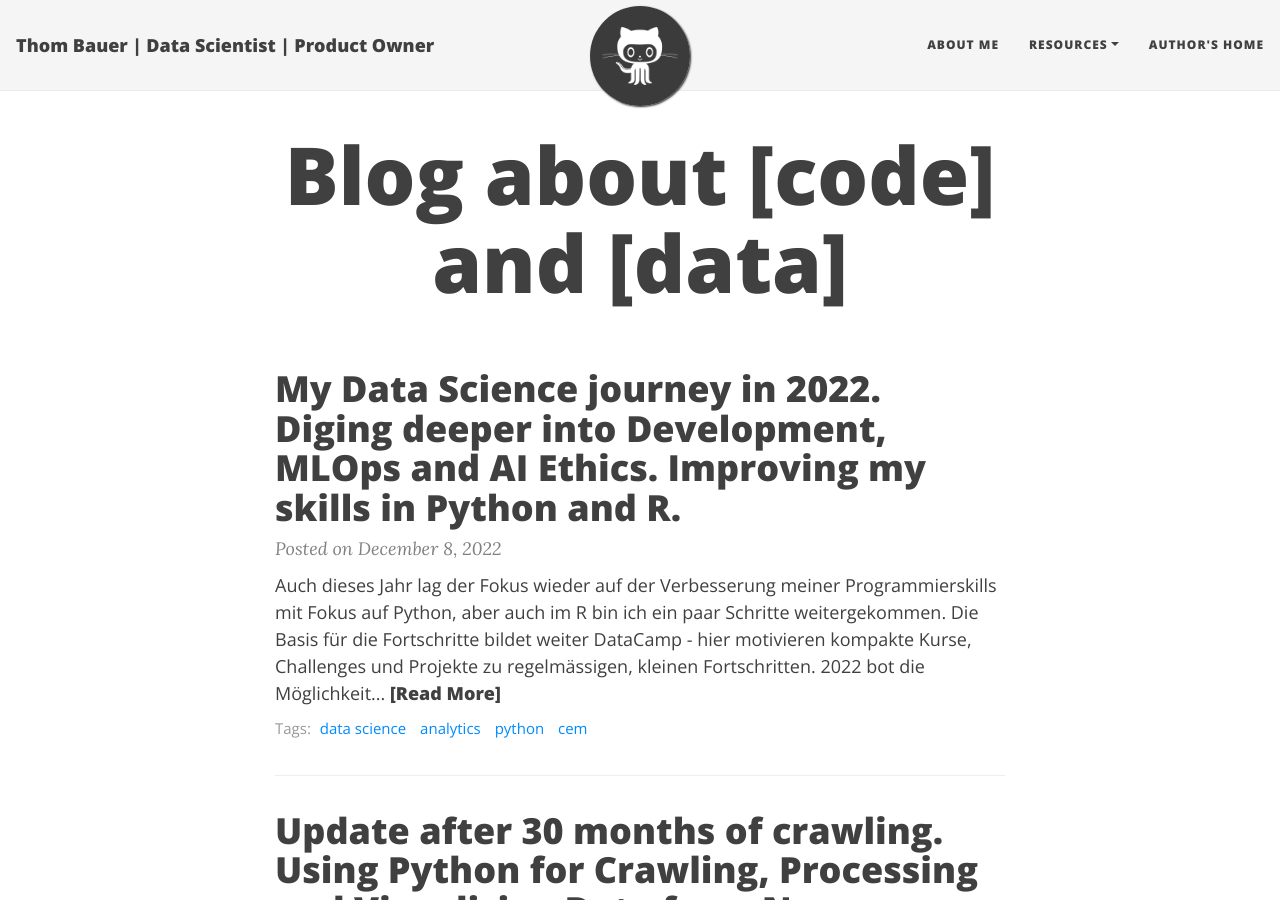
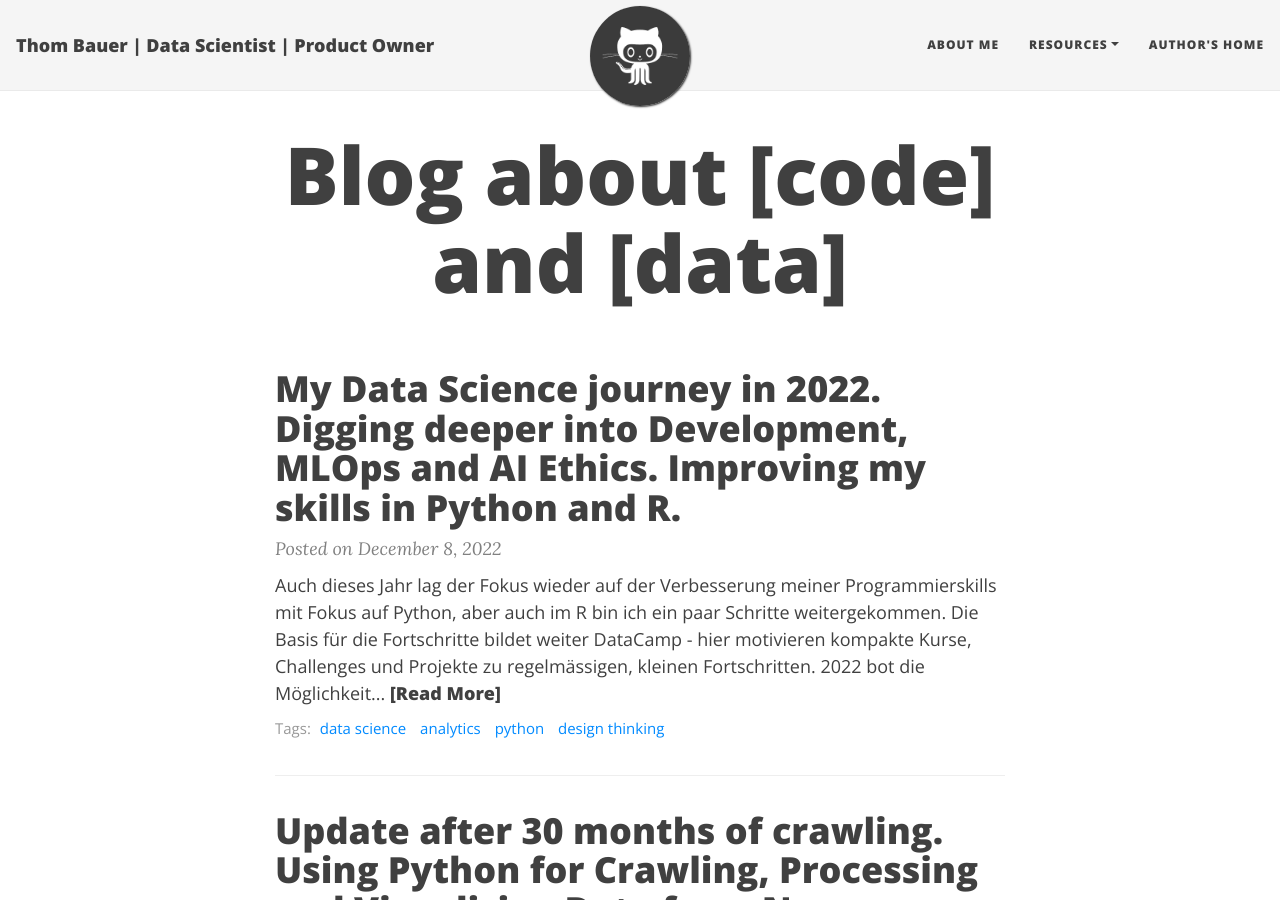
Before and after one commit to thombauer/thombauer.github.io, a Jekyll site: the page built from index.html, in a window 1280 px wide and 900 px high. Built offline with Jekyll 4.4.1, drawn with Linux system fonts in a browser that asks for light colours; nearby versions of some CDN libraries; the list of posts is cut into pages by our own code.

Commit message:
Update 2022-12-08-never_stop_learning.md

```diff
--- a/_posts/2022-12-08-never_stop_learning.md
+++ b/_posts/2022-12-08-never_stop_learning.md
@@ -1,8 +1,8 @@
 ---
 layout: post
-title: My Data Science journey in 2022. Diging deeper into Development, MLOps and AI Ethics. Improving my skills in Python and R.
+title: My Data Science journey in 2022. Digging deeper into Development, MLOps and AI Ethics. Improving my skills in Python and R.
 cover-img: /assets/img/coding.jpg
-tags: [data science, analytics, python, cem]
+tags: [data science, analytics, python, design thinking]
 ---
 
 Auch dieses Jahr lag der Fokus wieder auf der Verbesserung meiner Programmierskills mit Fokus auf Python, aber auch im R bin ich ein paar Schritte weitergekommen. Die Basis für die Fortschritte bildet weiter DataCamp - hier motivieren kompakte Kurse, Challenges und Projekte zu regelmässigen, kleinen Fortschritten. 2022 bot die Möglichkeit wieder vor Ort an Konferenzen teilzunehmen - vor allem die 9. Swiss Conference on Data Science [SDS2022](https://www.sds2022.ch) in Luzern und Zürich bot viele Möglichkeiten für Austausch und neue Kontakte. Aber auch die Jahrestagung des Instituts für Versicherungswirtschaft an der HSG mit Schwerpunkt KI Ethik [I.VW2022](https://www.ivw.unisg.ch/de/events/save-the-date-i-vw-jahrestagung-ethical-ai-in-der-assekuranz/) brachte viele Einblicke in die Prozesse und Fortschritte führender Versicherungsunternehmen. Daneben konnte ich im Sommer auch endlich selbst wieder vor Ort auf einer internationalen Konferenz zu Machine Learning Themen sprechen. Aber auch innerhalb der Suva boten sich zahlreiche Möglichkeiten zu Analyticsthemen und KI-Ethik zu sprechen. In diesem Blog-Post will ich wie jedes Jahr kurz reflektieren, welche zentralen Entwicklungsschritte ich auf meiner Data Science Reise machen konnte.
```
